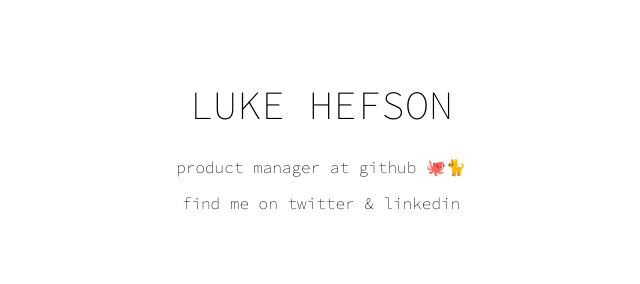
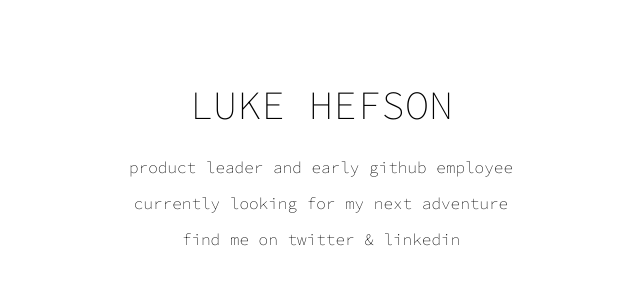
Before and after one commit to trade-luke/trade-luke.github.io, a plain HTML site: page index.html in a window 1280 px wide. Shown: the whole page, without its empty margins (319-959 px from the left). Drawn offline with Linux system fonts and the light colour scheme.

Commit message:
Update index.html

```diff
--- a/index.html
+++ b/index.html
@@ -12,7 +12,8 @@
 
 <body>
   <h1>Luke Hefson</h1>
-  <p>Product Manager <a href="https://github.com/lukehefson">at GitHub 🐙🐈</a></p>
+  <p>Product leader and early <a href="https://github.com/lukehefson">GitHub</a> employee</p>
+  <p>Currently looking for my next adventure</p>
   <p>Find me on <a href="https://twitter.com/lukehefson/">Twitter</a> & <a href="https://uk.linkedin.com/in/lukehefson">LinkedIn</a></p>
 </body>
 
```
